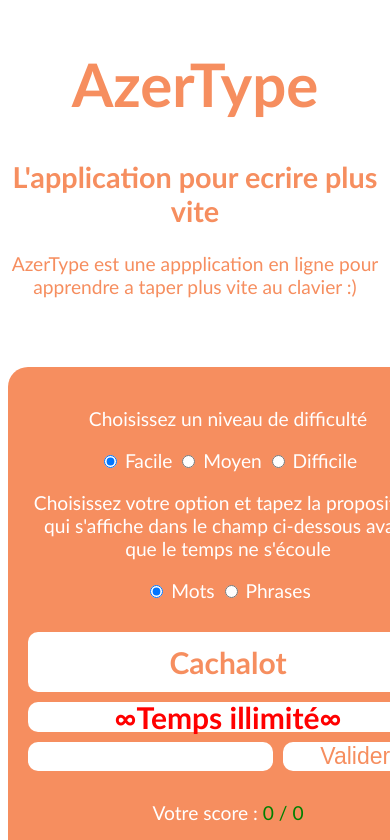
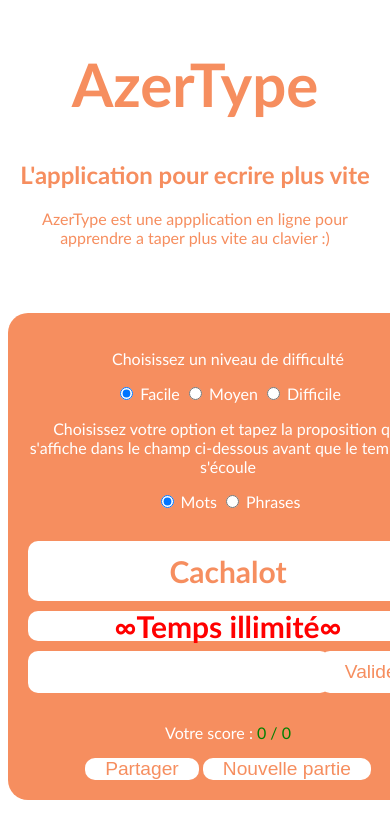
Before and after one commit to Kyriel-Kelpy/azertype, a plain HTML site: page index.html in a window 390 px wide. Shown: the top 840 px of the page. Drawn offline with Linux system fonts and the light colour scheme.

Commit message:
Update styles.css

```diff
--- a/styles.css
+++ b/styles.css
@@ -149,3 +149,20 @@ button:focus {
     justify-content: center;
     align-items: center;
 }
+
+@media (max-width: 600px) {
+    body {
+        font-size: 16px; /* Ajuste la taille de la police */
+    }
+    .zoneChoixNiveau, .zoneChoixRadio {
+        flex-direction: column; /* Aligne les éléments verticalement */
+    }
+    #zoneSaisie, #boutonValidation {
+        width: 100%; /* Rend les boutons et champs de saisie plus larges */
+        padding: 10px; /* Augmente le rembourrage */
+        font-size: 18px; /* Agrandit le texte pour une meilleure lisibilité */
+    }
+    .popupBackground {
+        padding: 20px; /* Ajuste le rembourrage de la popup */
+    }
+}
```
